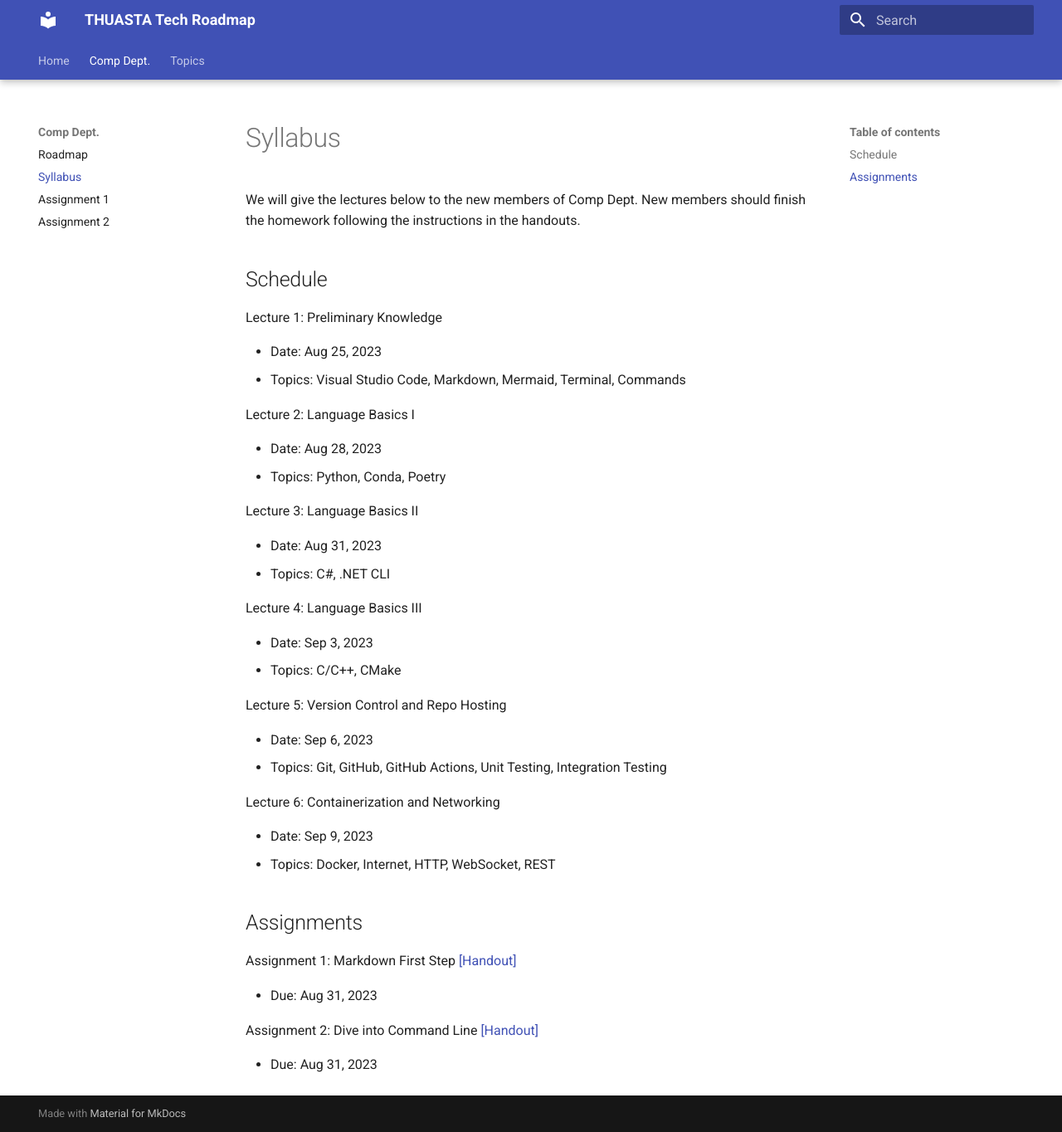
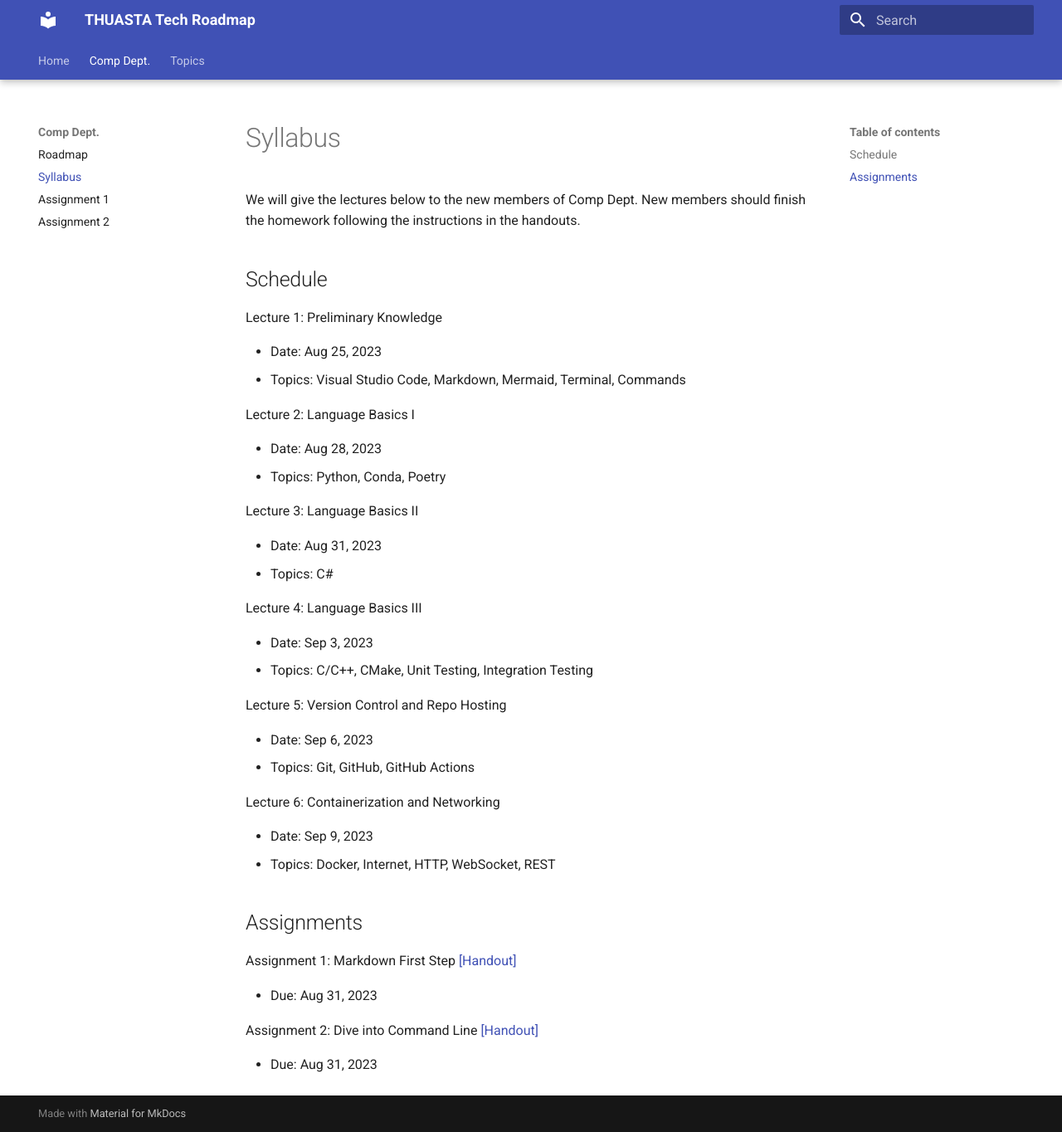
Before and after one commit to THUASTA/TechRoadmap, an MkDocs documentation site: the page built from docs/comp_dept/syllabus.md, in a window 1280 px wide and 1364 px high. Shown: the whole window at 83% size. Built offline with MkDocs 1.6.1 and Material for MkDocs 9.7.7, drawn with Linux system fonts in a browser that asks for light colours.

Commit message:
Update syllabus.md

```diff
--- a/docs/comp_dept/syllabus.md
+++ b/docs/comp_dept/syllabus.md
@@ -17,17 +17,17 @@ Lecture 2: Language Basics I
 Lecture 3: Language Basics II
 
 - Date: Aug 31, 2023
-- Topics: C#, .NET CLI
+- Topics: C#
 
 Lecture 4: Language Basics III
 
 - Date: Sep 3, 2023
-- Topics: C/C++, CMake
+- Topics: C/C++, CMake, Unit Testing, Integration Testing
 
 Lecture 5: Version Control and Repo Hosting
 
 - Date: Sep 6, 2023
-- Topics: Git, GitHub, GitHub Actions, Unit Testing, Integration Testing
+- Topics: Git, GitHub, GitHub Actions
 
 Lecture 6: Containerization and Networking
 
```
